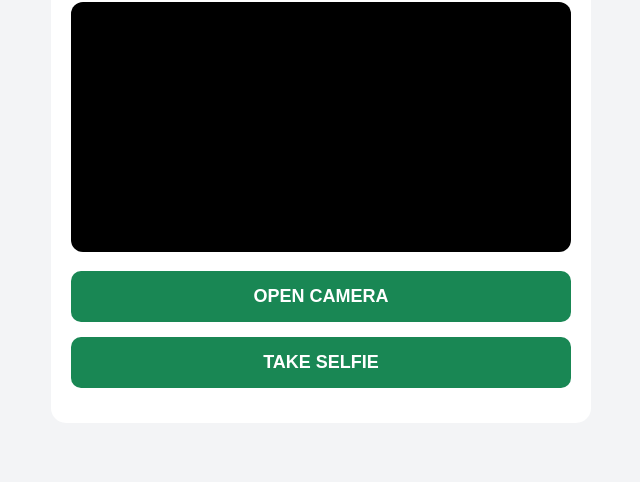
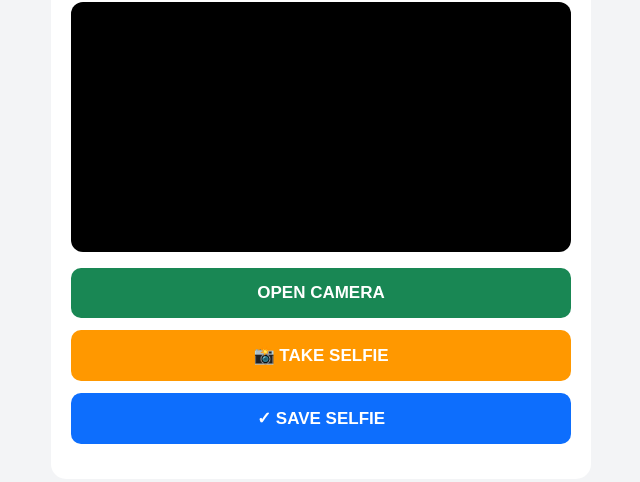
Before and after one commit to sarahcrvnts1993/timekeeping-camera, a plain HTML site: page index.html in a window 1280 px wide. Shown: the part 114-596 px from the top of the page, without its empty margins (319-959 px from the left). Drawn offline with Linux system fonts and the light colour scheme.

Commit message:
Update index.html

```diff
--- a/index.html
+++ b/index.html
@@ -1,15 +1,20 @@
 <!DOCTYPE html>
 <html>
+
 <head>
-  <meta name="viewport" content="width=device-width, initial-scale=1">
+
+  <meta name="viewport"
+        content="width=device-width, initial-scale=1">
+
   <title>TIME KEEPING CAMERA</title>
 
   <style>
+
     body {
       font-family: Arial, sans-serif;
-      text-align: center;
       background: #f3f4f6;
       padding: 20px;
+      text-align: center;
     }
 
     .box {
@@ -20,99 +25,200 @@
       border-radius: 15px;
     }
 
-    video {
+    video,
+    img {
       width: 100%;
       border-radius: 12px;
       background: black;
     }
 
+    img {
+      display: none;
+    }
+
     button {
       width: 100%;
       padding: 15px;
-      margin-top: 15px;
+      margin-top: 12px;
       border: 0;
       border-radius: 10px;
-      font-size: 18px;
+      font-size: 17px;
       font-weight: bold;
       color: white;
+    }
+
+    .open {
       background: #198754;
+    }
+
+    .capture {
+      background: #ff9800;
+    }
+
+    .save {
+      background: #0d6efd;
     }
 
     #status {
       margin-top: 15px;
       font-weight: bold;
     }
+
   </style>
+
 </head>
 
+
 <body>
+
 
 <div class="box">
 
   <h2>📸 TIME KEEPING CAMERA</h2>
 
-  <video id="video" autoplay playsinline></video>
 
-  <button onclick="openCamera()">
+  <video
+    id="video"
+    autoplay
+    playsinline>
+  </video>
+
+
+  <img
+    id="preview">
+
+
+  <canvas
+    id="canvas"
+    style="display:none;">
+  </canvas>
+
+
+  <button
+    class="open"
+    onclick="openCamera()">
+
     OPEN CAMERA
+
   </button>
 
-  <button onclick="takePhoto()">
-    TAKE SELFIE
+
+  <button
+    class="capture"
+    onclick="takePhoto()">
+
+    📸 TAKE SELFIE
+
   </button>
 
-  <canvas id="canvas" style="display:none;"></canvas>
+
+  <button
+    class="save"
+    onclick="savePhoto()">
+
+    ✓ SAVE SELFIE
+
+  </button>
+
 
   <div id="status"></div>
 
+
+  <!-- Hidden iframe -->
+  <iframe
+    name="uploadFrame"
+    id="uploadFrame"
+    style="display:none;">
+  </iframe>
+
+
 </div>
+
 
 <script>
 
+
+const APPS_SCRIPT_URL =
+  'https://script.google.com/macros/s/AKfycbzcjcYusqYXglNXorfeEhIjmwxZaZa2WicKyY5-Ds2bG6hAKJM4rXkaHYfNI0Ta3dFY/exec';
+
+
 let stream = null;
+
+let currentPhoto = '';
+
+
+// ==========================================
+// OPEN CAMERA
+// ==========================================
 
 async function openCamera() {
 
   try {
 
-    stream = await navigator.mediaDevices.getUserMedia({
-      video: {
-        facingMode: "user"
-      },
-      audio: false
-    });
+    stream =
+      await navigator
+        .mediaDevices
+        .getUserMedia({
 
-    document.getElementById("video").srcObject = stream;
+          video: {
+            facingMode: 'user'
+          },
 
-    document.getElementById("status").innerText =
-      "Camera is ready.";
+          audio: false
+
+        });
+
+
+    document
+      .getElementById('video')
+      .srcObject = stream;
+
+
+    document
+      .getElementById('status')
+      .innerText =
+        'Camera ready.';
+
 
   } catch (error) {
 
-    document.getElementById("status").innerText =
-      "Camera permission denied or unavailable.";
+    console.error(error);
 
-    console.error(error);
+    document
+      .getElementById('status')
+      .innerText =
+        'Camera permission denied.';
 
   }
 
 }
 
 
+// ==========================================
+// TAKE PHOTO
+// ==========================================
+
 function takePhoto() {
 
   const video =
-    document.getElementById("video");
+    document.getElementById('video');
 
   const canvas =
-    document.getElementById("canvas");
+    document.getElementById('canvas');
+
+  const preview =
+    document.getElementById('preview');
+
 
   if (!video.videoWidth) {
 
-    alert("Open the camera first.");
+    alert(
+      'Please open the camera first.'
+    );
 
     return;
   }
+
 
   canvas.width =
     video.videoWidth;
@@ -120,8 +226,10 @@ function takePhoto() {
   canvas.height =
     video.videoHeight;
 
+
   const ctx =
-    canvas.getContext("2d");
+    canvas.getContext('2d');
+
 
   ctx.drawImage(
     video,
@@ -131,14 +239,122 @@ function takePhoto() {
     canvas.height
   );
 
-  canvas.style.display = "block";
 
-  document.getElementById("status").innerText =
-    "Selfie captured successfully!";
+  currentPhoto =
+    canvas.toDataURL(
+      'image/jpeg',
+      0.75
+    );
+
+
+  preview.src =
+    currentPhoto;
+
+
+  preview.style.display =
+    'block';
+
+
+  document
+    .getElementById('status')
+    .innerText =
+      'Selfie captured.';
+
+
+}
+
+
+// ==========================================
+// SAVE TO GOOGLE DRIVE
+// ==========================================
+
+function savePhoto() {
+
+  if (!currentPhoto) {
+
+    alert(
+      'Please take a selfie first.'
+    );
+
+    return;
+  }
+
+
+  document
+    .getElementById('status')
+    .innerText =
+      'Uploading selfie...';
+
+
+  // Create form
+  const form =
+    document.createElement('form');
+
+
+  form.method =
+    'POST';
+
+
+  form.action =
+    APPS_SCRIPT_URL;
+
+
+  form.target =
+    'uploadFrame';
+
+
+  // Photo
+  const photoInput =
+    document.createElement('input');
+
+  photoInput.type =
+    'hidden';
+
+  photoInput.name =
+    'photo';
+
+  photoInput.value =
+    currentPhoto;
+
+
+  form.appendChild(
+    photoInput
+  );
+
+
+  document.body.appendChild(
+    form
+  );
+
+
+  form.submit();
+
+
+  form.remove();
+
+
+  // We don't read the response
+  // because the request is cross-origin.
+  // The Apps Script will save the file.
+
+
+  setTimeout(
+    function() {
+
+      document
+        .getElementById('status')
+        .innerText =
+          'Selfie sent to Google Drive.';
+
+    },
+    2500
+  );
 
 }
 
 </script>
 
+
 </body>
+
 </html>
```
